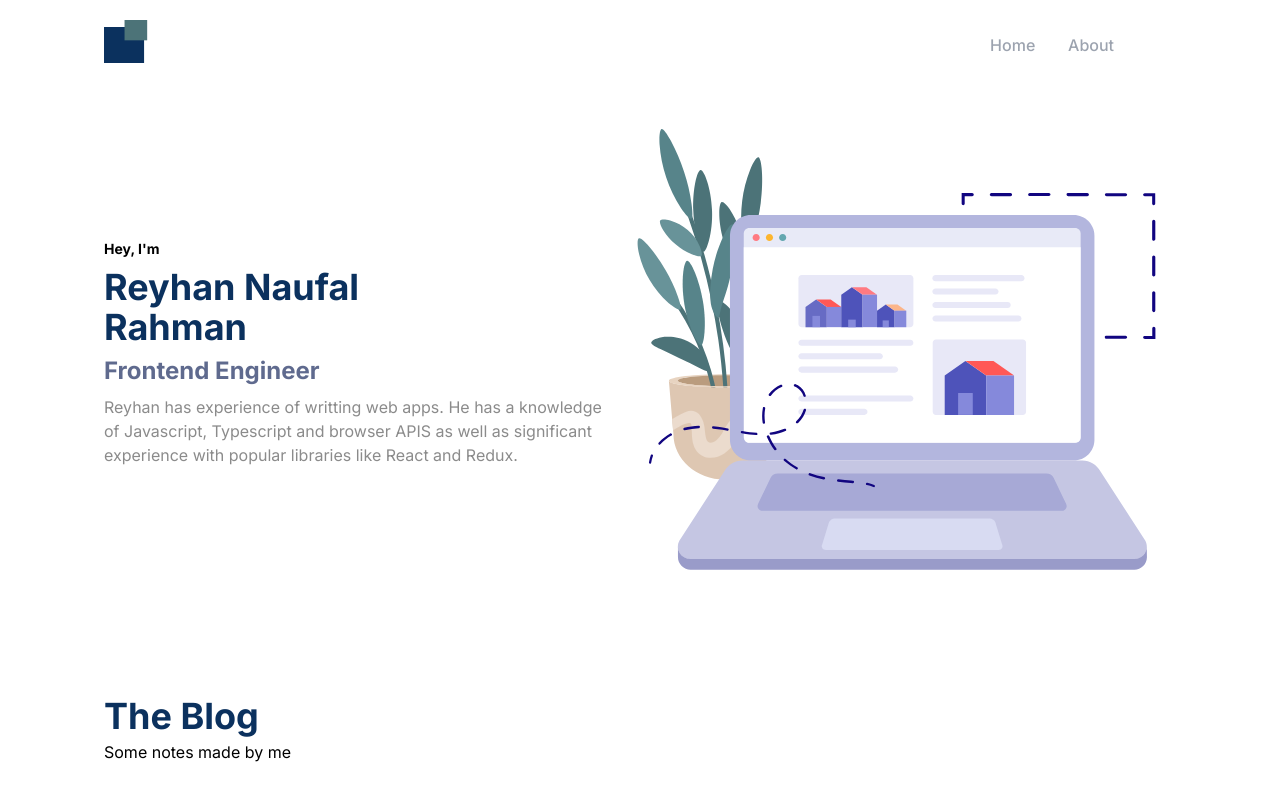
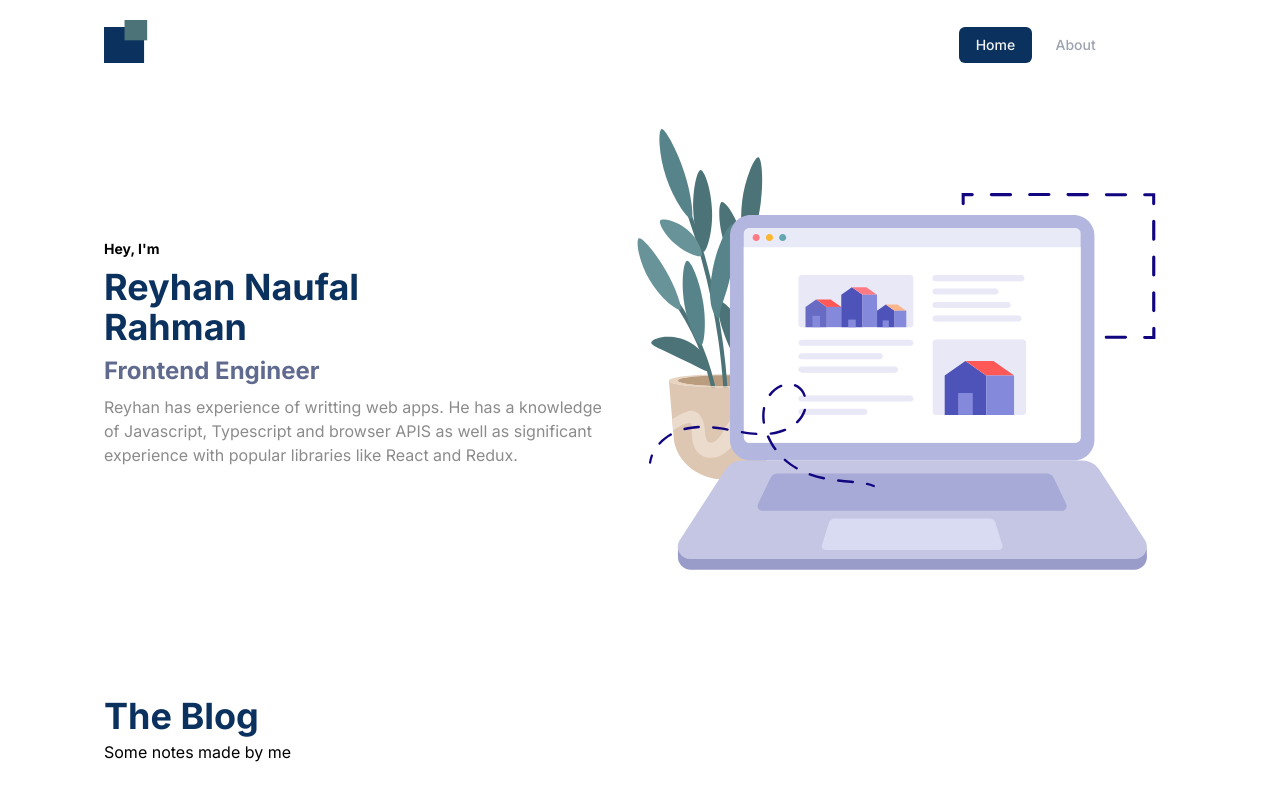
Before and after one commit to reyhannaufal/reyhannaufal.com, a Next.js app: page / in a window 1280 px wide. Shown: the top 796 px of the page. Built offline with nearby package versions, Linux system fonts and the light colour scheme.

Commit message:
feat: change header active using background color

```diff
--- a/components/Layout/Header.tsx
+++ b/components/Layout/Header.tsx
@@ -17,9 +17,12 @@ export default function Header() {
                height={43.91}
             />
          </div>
-         <div className='grid items-center grid-cols-2 space-x-4 text-sm font-medium text-gray-400 md:text-base lg:grid-cols-3'>
+         <div className='grid items-center grid-cols-2 space-x-4 text-sm font-medium text-gray-400 lg:grid-cols-3'>
             {headerList.map((item) => (
-               <a key={item.id} className='hover:text-gray-300'>
+               <a
+                  key={item.id}
+                  className='flex justify-center px-2 py-2 rounded-md hover:text-gray-300 first-of-type:bg-primary first-of-type:text-gray-100'
+               >
                   <Link href={item.href}>{item.title}</Link>
                </a>
             ))}
```
